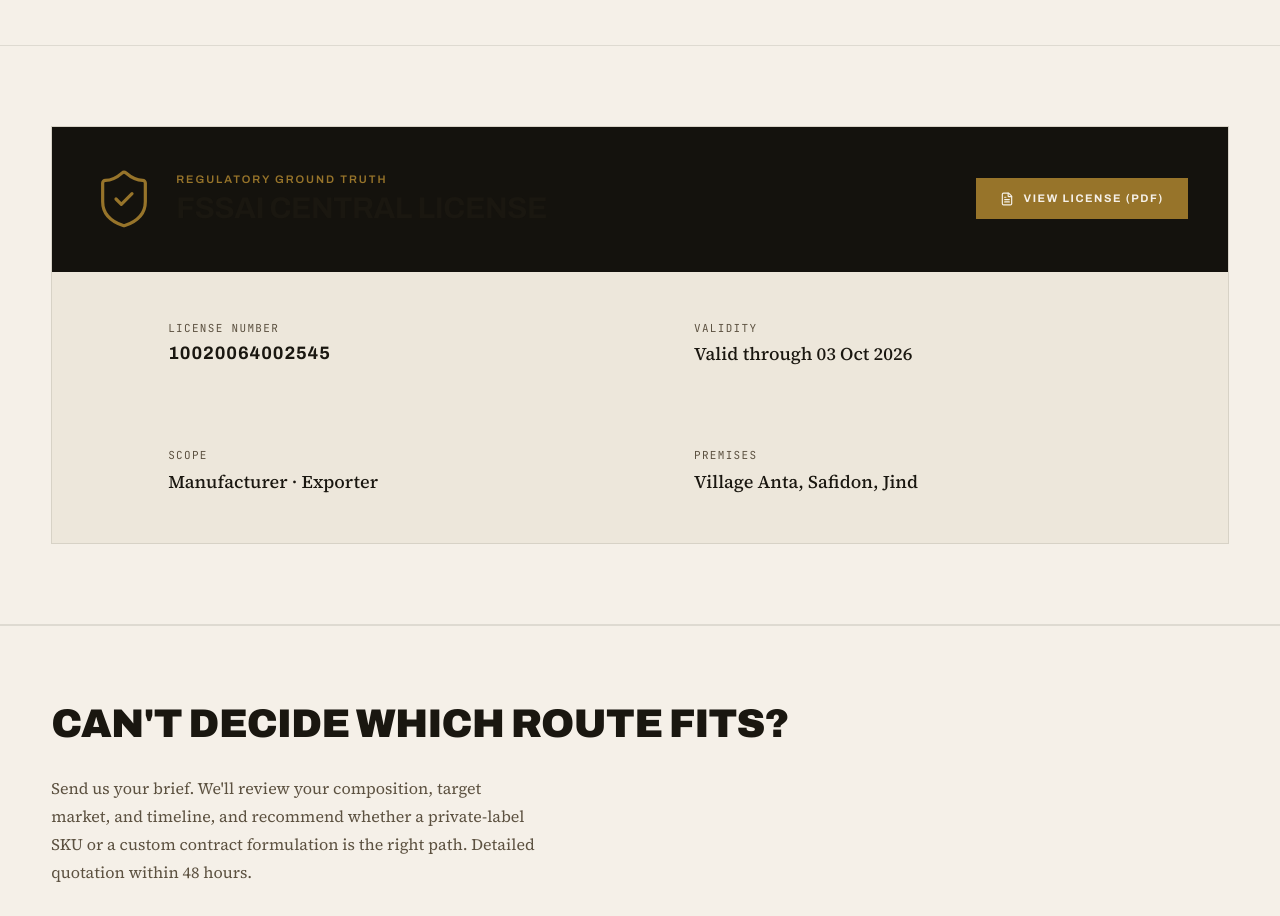
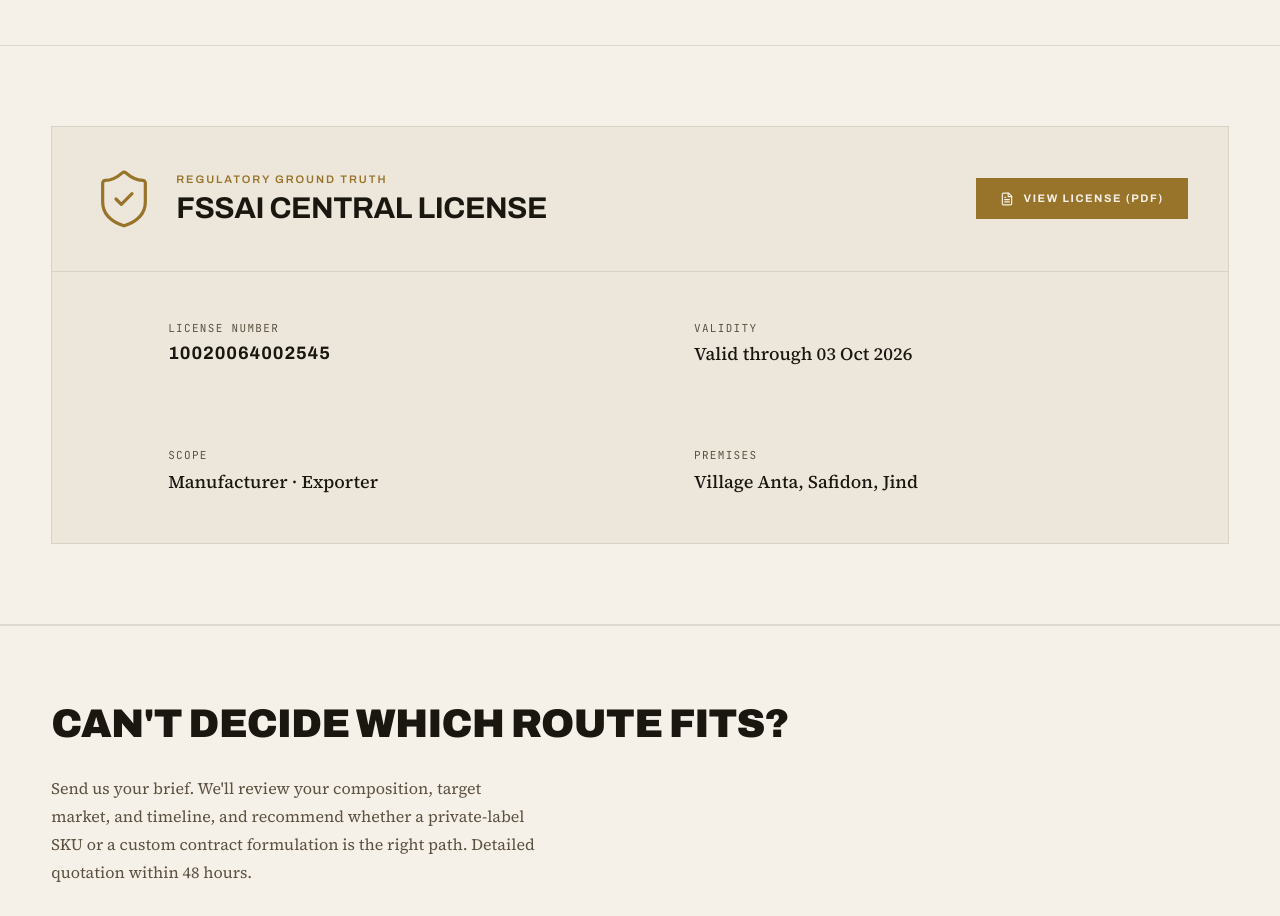
Before and after one commit to gauravlochab/admetus-lifesciences, a Next.js app: page /catalog in a window 1280 px wide. Shown: the part 1160-2076 px from the top of the page. Built offline with nearby package versions, Linux system fonts and the light colour scheme.

Commit message:
style: match FSSAI table header background and remove gold separator line on quality page

```diff
--- a/src/app/catalog/page.tsx
+++ b/src/app/catalog/page.tsx
@@ -230,7 +230,7 @@ export default function CatalogPage() {
             <div className="border border-[var(--border-subtle)] bg-[var(--bg-charcoal)] flex flex-col overflow-hidden">
 
               {/* Top: Header Row (Logo, Text, and Button aligned horizontally) */}
-              <div className="p-8 lg:p-10 bg-[#14120D] border-b border-[var(--border-subtle)] flex flex-col sm:flex-row justify-between items-start sm:items-center gap-6">
+              <div className="p-8 lg:p-10 bg-[var(--bg-charcoal)] border-b border-[var(--border-subtle)] flex flex-col sm:flex-row justify-between items-start sm:items-center gap-6">
                 <div className="flex items-center gap-5">
                   <ShieldCheck size={64} className="text-[var(--gold)] shrink-0" strokeWidth={1.2} />
                   <div>
--- a/src/app/quality/page.tsx
+++ b/src/app/quality/page.tsx
@@ -84,7 +84,6 @@ export default function QualityPage() {
           <h1 className="mt-8 display-section text-[var(--hero-text)]">
             UNCOMPROMISING<br />QUALITY STANDARDS
           </h1>
-          <div className="gold-rule w-16 mt-4 mb-4" />
           <p className="body-large text-[var(--text-cream)] max-w-[58ch]">
             Every softgel capsule manufactured at our{" "}
             <Link href="/softgel-capsule-manufacturer-haryana/" className="text-[var(--gold)] hover:text-[var(--gold-light)] underline-offset-2 hover:underline">WHO-GMP certified Haryana facility</Link>{" "}
```
